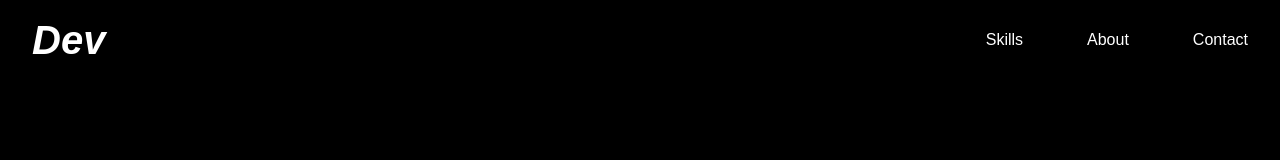
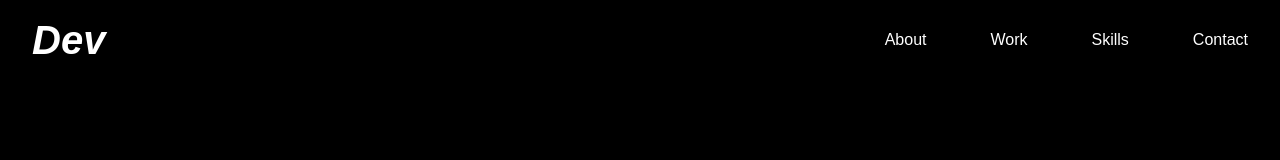
Before and after one commit to d-opri/d-opri.github.io, a Next.js app: page / in a window 1280 px wide. Shown: the top 160 px of the page. Built offline with nearby package versions, Linux system fonts and the light colour scheme; a web font is replaced by a local one.

Commit message:
add links to nav

```diff
--- a/components/Navbar.js
+++ b/components/Navbar.js
@@ -37,6 +37,30 @@ export default function Navbar() {
           <li>
             <Link
               activeClass="active"
+              to="About"
+              spy={true}
+              smooth={true}
+              offset={-70}
+              duration={500}
+            >
+              About
+            </Link>
+          </li>
+          <li>
+            <Link
+              activeClass="active"
+              to="Work"
+              spy={true}
+              smooth={true}
+              offset={-70}
+              duration={500}
+            >
+              Work
+            </Link>
+          </li>
+          <li>
+            <Link
+              activeClass="active"
               to="Skills"
               spy={true}
               smooth={true}
@@ -49,19 +73,7 @@ export default function Navbar() {
           <li>
             <Link
               activeClass="active"
-              to="About"
-              spy={true}
-              smooth={true}
-              offset={-70}
-              duration={500}
-            >
-              About
-            </Link>
-          </li>
-          <li>
-            <Link
-              activeClass="active"
-              to="contact"
+              to="Contact"
               spy={true}
               smooth={true}
               offset={-70}
```
